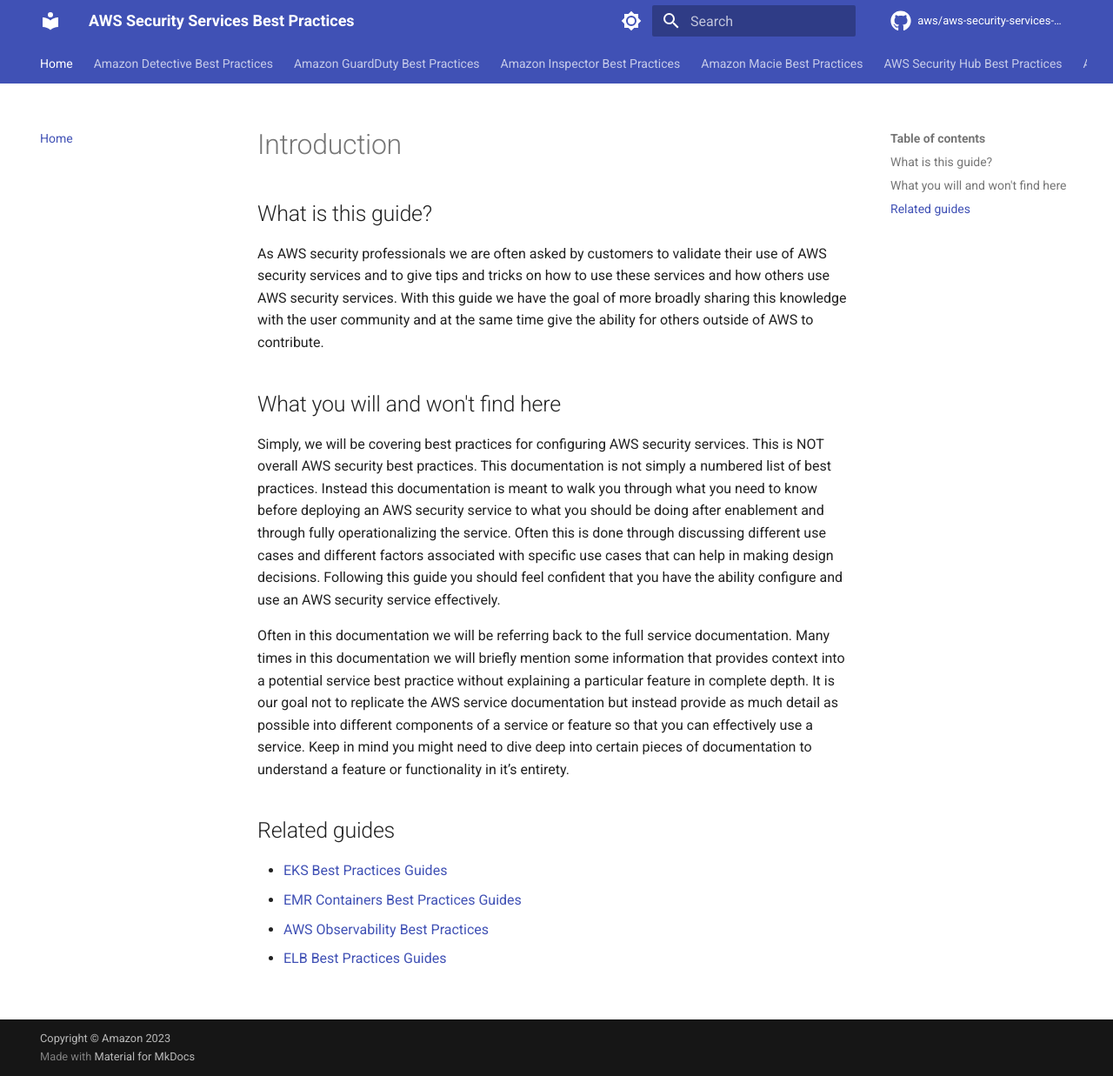
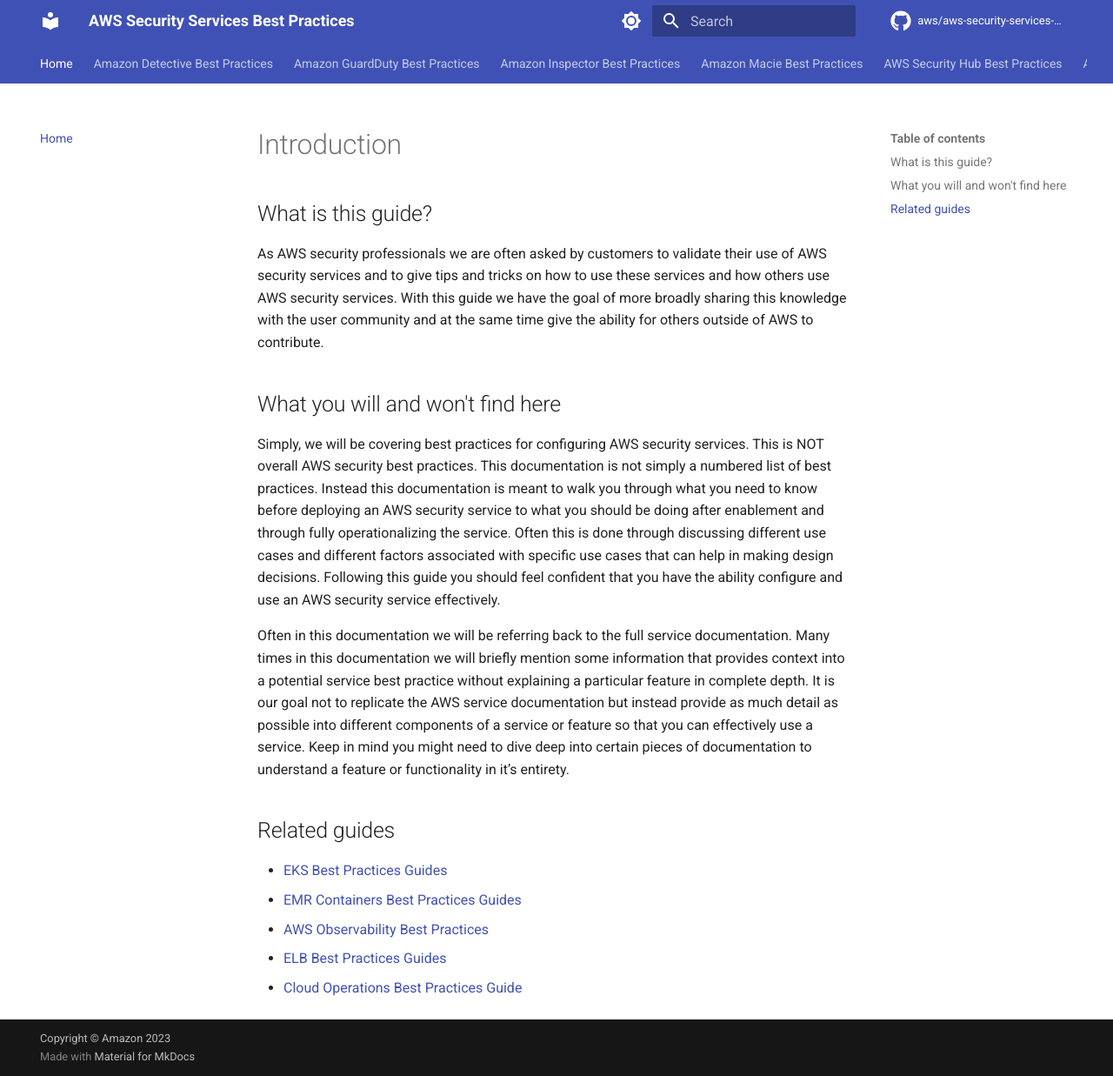
Before and after one commit to aws/aws-security-services-best-practices, an MkDocs documentation site: the page built from docs/en/index.md, in a window 1280 px wide and 1237 px high. Shown: the whole window at 87% size. Built offline with MkDocs 1.6.1 and Material for MkDocs 9.7.7, drawn with Linux system fonts in a browser that asks for light colours; comment, search, counter and statistics services are not loaded.

Commit message:
Added CloudOps BP link

```diff
--- a/docs/en/index.md
+++ b/docs/en/index.md
@@ -16,3 +16,4 @@
 * [EMR Containers Best Practices Guides](https://aws.github.io/aws-emr-containers-best-practices/)
 * [AWS Observability Best Practices](https://aws-observability.github.io/observability-best-practices/)
 * [ELB Best Practices Guides](https://aws.github.io/aws-elb-best-practices/)
+* [Cloud Operations Best Practices Guide](https://aws-samples.github.io/cloud-operations-best-practices/)
```
